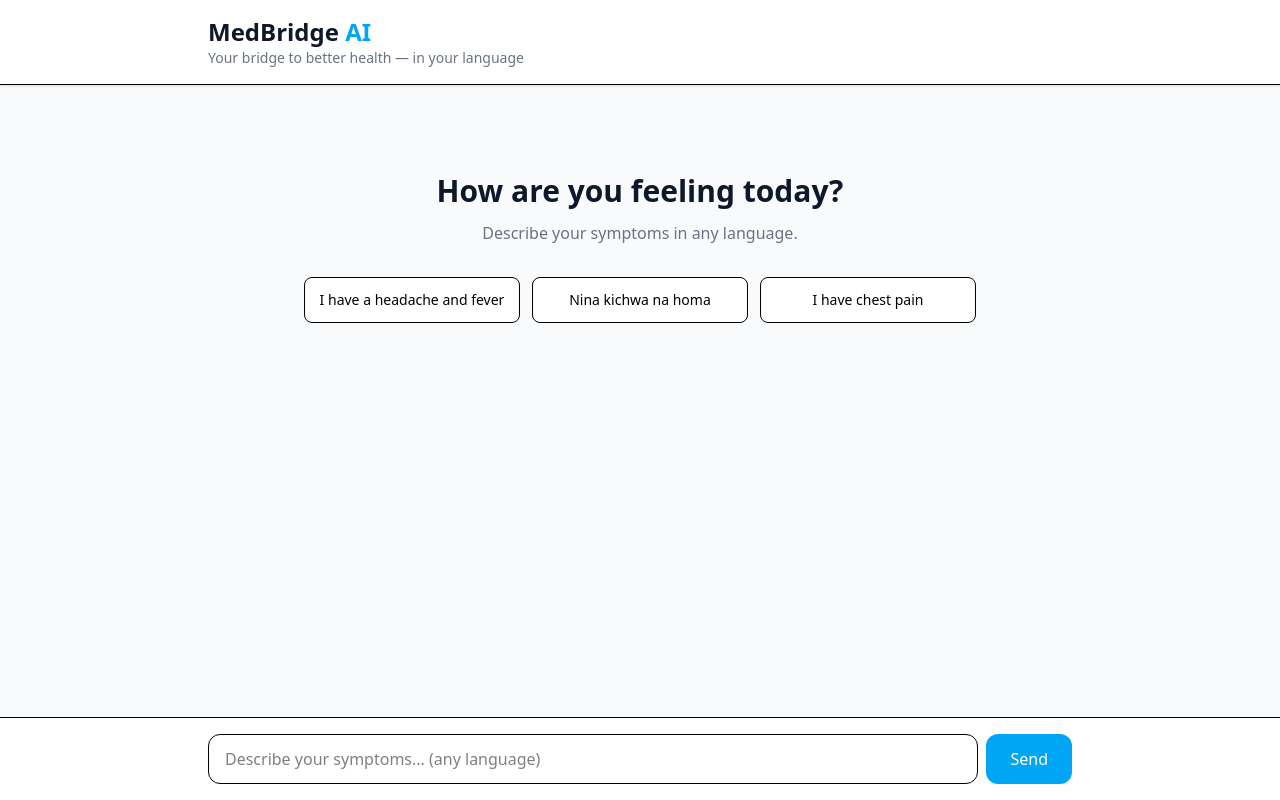
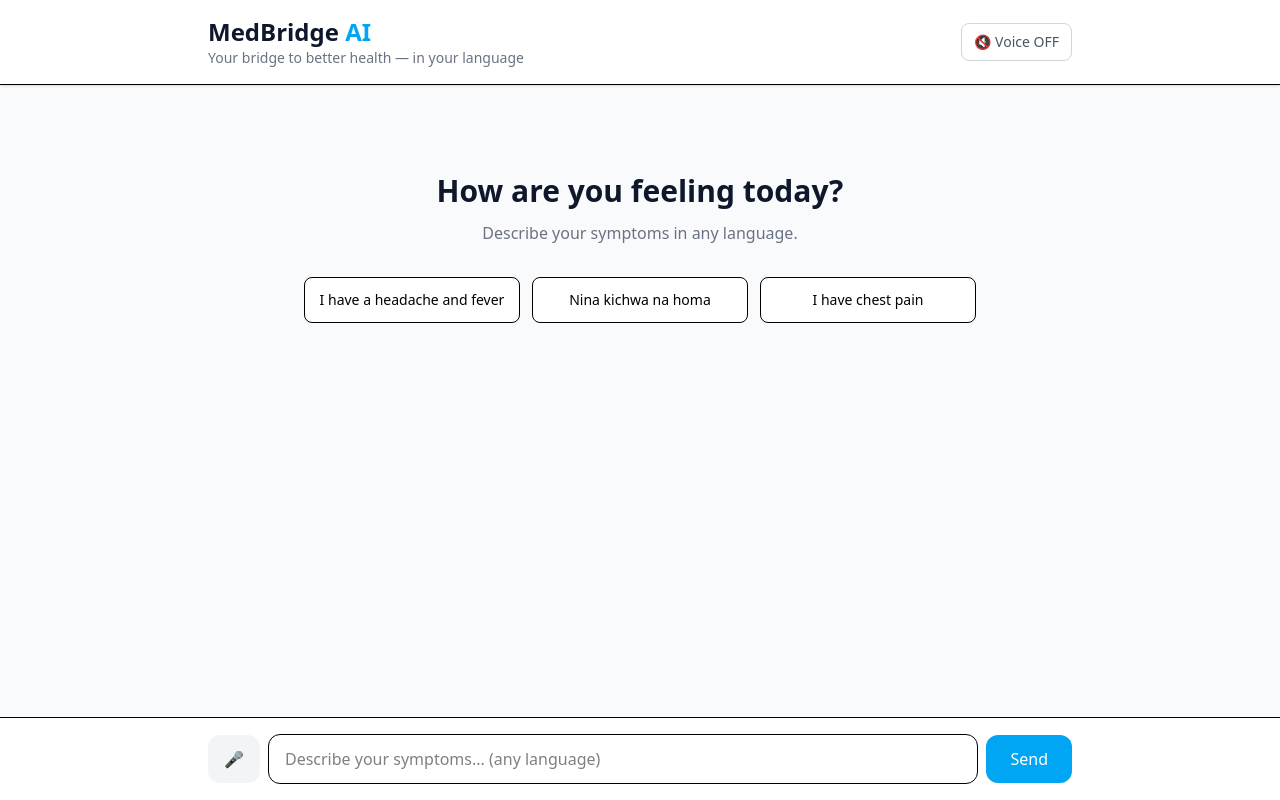
Before and after one commit to mohamedomarhussein/medbridge-ai, a React app in the folder frontend/: page / in a window 1280 px wide. Built offline with nearby package versions, Linux system fonts and the light colour scheme; the HTML template or start-up script is replaced by a standard one.

Commit message:
MedBridge AI: working multilingual health triage backend (EN/SW + emergency detection)

```diff
--- a/frontend/src/App.jsx
+++ b/frontend/src/App.jsx
@@ -7,15 +7,104 @@ const URGENCY_COLORS = {
   'SELF-CARE': 'bg-green-100 border-green-500 text-green-900',
 };
 
+const LANG_TO_VOICE = {
+  en: 'en-KE',
+  sw: 'sw-KE',
+  so: 'so-SO',
+  ki: 'en-KE',
+  luo: 'en-KE',
+  kam: 'en-KE',
+  kln: 'en-KE',
+  mas: 'en-KE',
+  bor: 'so-SO',
+};
+
 export default function App() {
   const [messages, setMessages] = useState([]);
   const [input, setInput] = useState('');
   const [loading, setLoading] = useState(false);
+  const [listening, setListening] = useState(false);
+  const [voiceEnabled, setVoiceEnabled] = useState(false);
+  const [voiceError, setVoiceError] = useState('');
   const bottomRef = useRef(null);
+  const recognitionRef = useRef(null);
 
   useEffect(() => {
     bottomRef.current?.scrollIntoView({ behavior: 'smooth' });
   }, [messages]);
+
+  function speak(text, langCode = 'en') {
+    if (!voiceEnabled || !window.speechSynthesis) return;
+    window.speechSynthesis.cancel();
+    const utterance = new SpeechSynthesisUtterance(text);
+    utterance.lang = LANG_TO_VOICE[langCode] || 'en-KE';
+    utterance.rate = 0.95;
+    window.speechSynthesis.speak(utterance);
+  }
+
+  function startListening() {
+    setVoiceError('');
+    const SpeechRecognition =
+      window.SpeechRecognition || window.webkitSpeechRecognition;
+
+    if (!SpeechRecognition) {
+      setVoiceError('Voice input not supported in this browser. Use Chrome or Edge.');
+      return;
+    }
+
+    const recognition = new SpeechRecognition();
+    recognitionRef.current = recognition;
+
+    recognition.lang = 'en-KE';
+    recognition.continuous = false;
+    recognition.interimResults = false;
+    recognition.maxAlternatives = 1;
+
+    recognition.onstart = () => {
+      setListening(true);
+      setVoiceError('');
+    };
+
+    recognition.onend = () => setListening(false);
+
+    recognition.onerror = (e) => {
+      console.error('Speech error:', e.error, e.message);
+      setListening(false);
+
+      const messages = {
+        'not-allowed': 'Microphone blocked. Click the 🔒 in the address bar → allow Microphone → refresh.',
+        'service-not-allowed': 'Browser blocked speech service. Try real Google Chrome (not Chromium).',
+        'no-speech': 'No speech detected. Speak louder or check your mic.',
+        'audio-capture': 'No microphone found. Check system sound settings.',
+        'network': 'Network error. Web Speech API needs internet to Google servers.',
+        'aborted': 'Listening stopped.',
+      };
+
+      setVoiceError(messages[e.error] || `Voice error: ${e.error}`);
+    };
+
+    recognition.onresult = (event) => {
+      const transcript = event.results[0][0].transcript;
+      setInput((prev) => (prev ? prev + ' ' + transcript : transcript));
+      setVoiceError('');
+    };
+
+    try {
+      recognition.start();
+    } catch (err) {
+      console.error('Failed to start recognition:', err);
+      setVoiceError('Could not start voice recognition: ' + err.message);
+    }
+  }
+
+  function stopListening() {
+    try {
+      recognitionRef.current?.stop();
+    } catch (err) {
+      console.error(err);
+    }
+    setListening(false);
+  }
 
   async function send() {
     if (!input.trim() || loading) return;
@@ -31,24 +120,31 @@ export default function App() {
         headers: { 'Content-Type': 'application/json' },
         body: JSON.stringify({ message: currentInput }),
       });
+
+      if (!res.ok) throw new Error(`Server returned ${res.status}`);
       const data = await res.json();
+      if (!data.response) throw new Error('Invalid response from server');
 
       setMessages((m) => [
         ...m,
         {
           role: 'ai',
-          text: data.response || 'Sorry, something went wrong.',
+          text: data.response,
           urgency: data.urgency,
           redFlags: data.redFlags || [],
           nextSteps: data.nextSteps || [],
           disclaimer: data.disclaimer,
           language: data.languageName,
+          langCode: data.detectedLanguage,
         },
       ]);
+
+      if (voiceEnabled) speak(data.response, data.detectedLanguage);
     } catch (err) {
+      console.error(err);
       setMessages((m) => [
         ...m,
-        { role: 'ai', text: 'Connection error. Please try again.' },
+        { role: 'ai', text: 'Sorry, something went wrong. Please try again.' },
       ]);
     }
     setLoading(false);
@@ -57,13 +153,25 @@ export default function App() {
   return (
     <div className="min-h-screen bg-gray-50 flex flex-col">
       <header className="bg-white shadow-sm border-b">
-        <div className="max-w-4xl mx-auto px-4 py-4">
+        <div className="max-w-4xl mx-auto px-4 py-4 flex items-center justify-between">
+          <div>
             <h1 className="text-2xl font-bold text-slate-900">
               MedBridge <span className="text-sky-500">AI</span>
             </h1>
             <p className="text-sm text-gray-500">
               Your bridge to better health — in your language
             </p>
+          </div>
+          <button
+            onClick={() => setVoiceEnabled((v) => !v)}
+            className={`px-3 py-2 rounded-lg text-sm font-medium border transition ${
+              voiceEnabled
+                ? 'bg-sky-500 text-white border-sky-500'
+                : 'bg-white text-gray-600 border-gray-300 hover:border-sky-500'
+            }`}
+          >
+            {voiceEnabled ? '🔊 Voice ON' : '🔇 Voice OFF'}
+          </button>
         </div>
       </header>
 
@@ -145,11 +253,19 @@ export default function App() {
                   </p>
                 )}
 
+                <div className="mt-3 flex items-center justify-between">
                   {m.language && (
-                  <p className="mt-2 text-xs text-gray-400">
+                    <p className="text-xs text-gray-400">
                       Detected: {m.language}
                     </p>
                   )}
+                  <button
+                    onClick={() => speak(m.text, m.langCode || 'en')}
+                    className="text-xs text-sky-500 hover:text-sky-600 font-medium"
+                  >
+                    🔊 Read aloud
+                  </button>
+                </div>
               </div>
             )}
           </div>
@@ -164,7 +280,18 @@ export default function App() {
       </main>
 
       <footer className="bg-white border-t">
-        <div className="max-w-4xl mx-auto px-4 py-4 flex gap-2">
+        <div className="max-w-4xl mx-auto px-4 py-4 flex gap-2 items-center">
+          <button
+            onClick={listening ? stopListening : startListening}
+            className={`px-4 py-3 rounded-xl font-medium transition ${
+              listening
+                ? 'bg-red-500 text-white animate-pulse'
+                : 'bg-gray-100 text-gray-700 hover:bg-gray-200'
+            }`}
+            title={listening ? 'Stop listening' : 'Start voice input'}
+          >
+            {listening ? '⏹️' : '🎤'}
+          </button>
           <input
             className="flex-1 border rounded-xl px-4 py-3 focus:outline-none focus:ring-2 focus:ring-sky-500"
             value={input}
@@ -181,6 +308,16 @@ export default function App() {
             Send
           </button>
         </div>
+        {listening && (
+          <p className="text-center text-sm text-red-500 pb-2">
+            🎤 Listening... speak now
+          </p>
+        )}
+        {voiceError && (
+          <p className="text-center text-sm text-orange-600 bg-orange-50 py-2 px-4">
+            ⚠️ {voiceError}
+          </p>
+        )}
       </footer>
     </div>
   );
```
Lines whose indentation alone changed are shown as unchanged.
